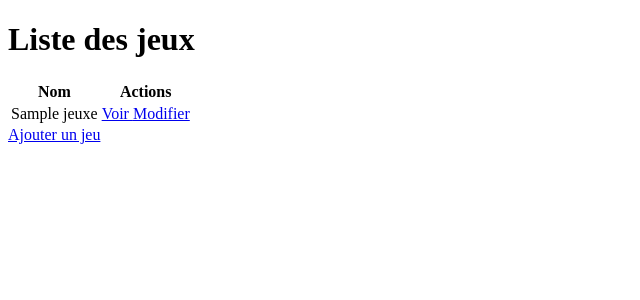
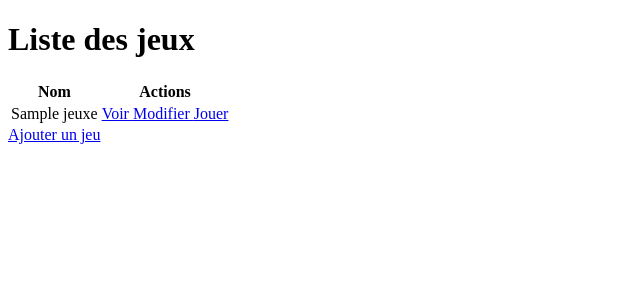
Before and after one commit to alapaches/quession-pour-un-champion, a Symfony app: template templates/jeux/index.html.twig in a window 1280 px wide. Shown: the part 114-414 px from the top of the page, without its empty margins (0-640 px from the left). Run offline with Twig, Linux system fonts and the light colour scheme; the template is opened without the code that fills it: most values are stand-ins (such as "Sample title", 1, 10 or a date in 2020); some libraries are stand-ins or nearby versions.

Commit message:
modif jeux

```diff
--- a/src/Form/JeuxType.php
+++ b/src/Form/JeuxType.php
@@ -3,7 +3,6 @@
 namespace App\Form;
 
 use App\Entity\Jeux;
-use App\Entity\Score;
 use Symfony\Bridge\Doctrine\Form\Type\EntityType;
 use Symfony\Component\Form\AbstractType;
 use Symfony\Component\Form\FormBuilderInterface;
@@ -15,10 +14,6 @@ class JeuxType extends AbstractType
     {
         $builder
             ->add('nom')
-            ->add('score', EntityType::class, [
-                'class' => Score::class,
-'choice_label' => 'id',
-            ])
         ;
     }
 
--- a/templates/equipe/_delete_form.html.twig
+++ b/templates/equipe/_delete_form.html.twig
@@ -1,4 +1,4 @@
 <form class="entity_form" method="post" action="{{ path('app_equipe_delete', {'id': equipe.id}) }}" onsubmit="return confirm('Voulez-vous supprimer cet élément ?');">
     <input type="hidden" name="_token" value="{{ csrf_token('delete' ~ equipe.id) }}">
-    <button class="btn btn-ws btn-danger"><i class="fa-solid fa-xmark"></i> Delete</button>
+    <button class="btn btn-ws btn-danger"><i class="fa-solid fa-xmark"></i> Supprimer</button>
 </form>
--- a/templates/equipe/index.html.twig
+++ b/templates/equipe/index.html.twig
@@ -33,7 +33,7 @@
         </tbody>
     </table>
 
-    <a class="btn btn-xs btn-success" role="button" href="{{ path('app_equipe_new') }}">
+    <a class="btn btn-xs btn-primary" role="button" href="{{ path('app_equipe_new') }}">
         <i class="fa-solid fa-plus"></i> Ajouter une équipe
     </a>
 {% endblock %}
--- a/templates/jeux/_delete_form.html.twig
+++ b/templates/jeux/_delete_form.html.twig
@@ -1,4 +1,4 @@
 <form class="entity_form" method="post" action="{{ path('app_jeux_delete', {'id': jeux.id}) }}" onsubmit="return confirm('Voulez-vous supprimer cet élément ?');">
     <input type="hidden" name="_token" value="{{ csrf_token('delete' ~ jeux.id) }}">
-    <button class="btn btn-ws btn-danger"><i class="fa-solid fa-xmark"></i> Delete</button>
+    <button class="btn btn-ws btn-danger"><i class="fa-solid fa-xmark"></i> Supprimer</button>
 </form>
--- a/templates/jeux/_form.html.twig
+++ b/templates/jeux/_form.html.twig
@@ -1,4 +1,6 @@
 {{ form_start(form) }}
     {{ form_widget(form) }}
-    <button class="btn">{{ button_label|default('Save') }}</button>
+    <button class="btn btn-xs btn-success">
+        <i class="fa-solid fa-check"></i> {{ button_label|default('Enregistrer') }}
+    </button>
 {{ form_end(form) }}
--- a/templates/jeux/index.html.twig
+++ b/templates/jeux/index.html.twig
@@ -4,7 +4,7 @@
 
 {% block body %}
     <h1 class="center page-title">Liste des jeux</h1>
-
+    <div class="center">
         <table class="table table-bordered">
             <thead>
                 <tr>
@@ -17,11 +17,14 @@
                 <tr>
                     <td class="center">{{ jeux.nom }}</td>
                     <td class="center">
-                    <a class="btn btn-xs btn-secondary" role="button" href="{{ path('app_jeux_show', {'id': equipe.id}) }}">
+                        <a class="btn btn-xs btn-secondary" role="button" href="{{ path('app_jeux_show', {'id': jeux.id}) }}">
                             <i class="fa-solid fa-eye"></i> Voir
                         </a>
-                    <a class="btn btn-xs btn-warning" role="button" href="{{ path('app_jeux_edit', {'id': equipe.id}) }}">
+                        <a class="btn btn-xs btn-warning" role="button" href="{{ path('app_jeux_edit', {'id': jeux.id}) }}">
                             <i class="fa-solid fa-pen-to-square"></i> Modifier
+                        </a>
+                        <a class="btn btn-xs btn-success" role="button" href="{{ path('app_jeux_play', {'id': jeux.id}) }}">
+                            <i class="fa-solid fa-play"></i> Jouer
                         </a>
                     </td>
                 </tr>
@@ -32,8 +35,8 @@
             {% endfor %}
             </tbody>
         </table>
-
-    <a class="btn btn-xs btn-success" role="button" href="{{ path('app_jeux_new') }}">
+        <a class="btn btn-xs btn-primary" role="button" href="{{ path('app_jeux_new') }}">
             <i class="fa-solid fa-plus"></i> Ajouter un jeu
         </a>
+    </div>
 {% endblock %}
--- a/templates/participant/_delete_form.html.twig
+++ b/templates/participant/_delete_form.html.twig
@@ -1,4 +1,4 @@
 <form class="entity_form" method="post" action="{{ path('app_participant_delete', {'id': participant.id}) }}" onsubmit="return confirm('Voulez-vous supprimer cet élément ?');">
     <input type="hidden" name="_token" value="{{ csrf_token('delete' ~ participant.id) }}">
-    <button class="btn btn-ws btn-danger"><i class="fa-solid fa-xmark"></i> Delete</button>
+    <button class="btn btn-ws btn-danger"><i class="fa-solid fa-xmark"></i> Supprimer</button>
 </form>
--- a/templates/participant/index.html.twig
+++ b/templates/participant/index.html.twig
@@ -36,7 +36,7 @@
         {% endfor %}
         </tbody>
     </table>
-    <a class="btn btn-xs btn-success" role="button" href="{{ path('app_participant_new') }}">
+    <a class="btn btn-xs btn-primary" role="button" href="{{ path('app_participant_new') }}">
         <i class="fa-solid fa-plus"></i> Ajouter un participant
     </a>
 {% endblock %}
```
Also changed, not shown: src/Controller/JeuxController.php (+8 -0 lines), templates/jeux/running.html.twig (added, +7 -0 lines), templates/jeux/show.html.twig (+3 -5 lines). Lines whose indentation alone changed are shown as unchanged.
